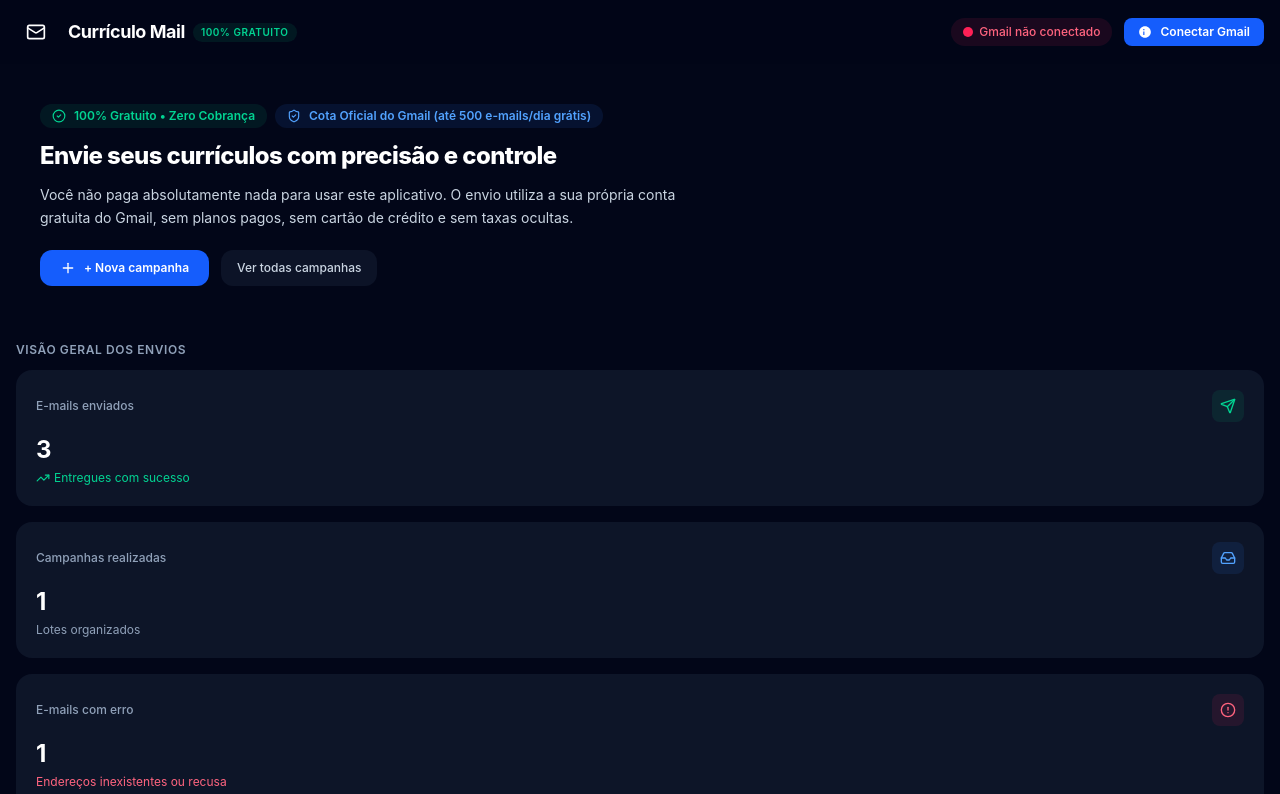
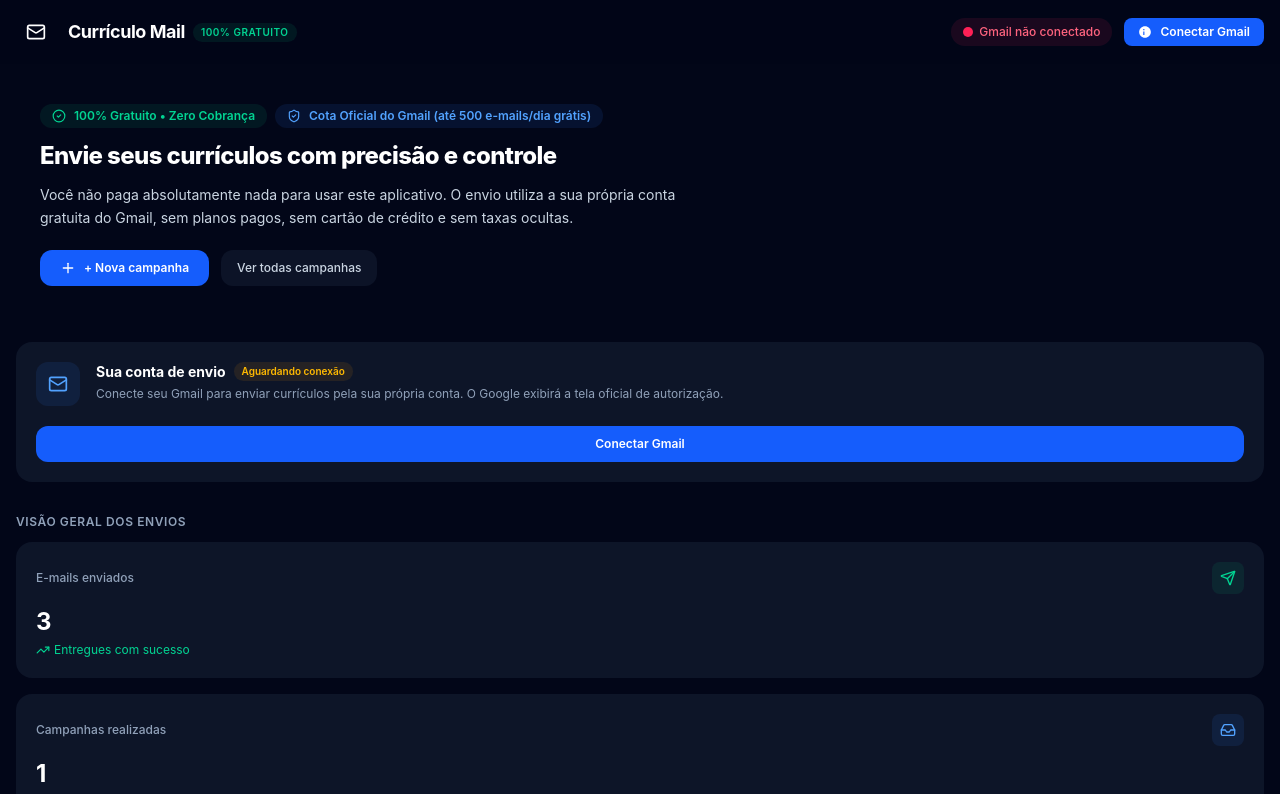
Before and after one commit to braininking/enviar-emails, a React (Vite) app: page / in a window 1280 px wide. Shown: the top 794 px of the page. Built offline with nearby package versions, Linux system fonts and the light colour scheme; no server answers.

Commit message:
feat: add Gmail connection panel to dashboard

```diff
--- a/src/pages/DashboardPage.tsx
+++ b/src/pages/DashboardPage.tsx
@@ -10,20 +10,29 @@
   Inbox,
   ShieldCheck,
   CheckCircle2,
+  Mail,
+  ShieldCheck,
 } from 'lucide-react';
 import { Campaign } from '../types';
 import { getDashboardStats } from '../services/campaignService';
+import { UserProfile } from '../types';
 
 interface DashboardPageProps {
   onNewCampaign: () => void;
   onViewCampaign: (campaign: Campaign) => void;
   onGoToCampaigns: () => void;
+  user: UserProfile | null;
+  onConnectGmail: () => void;
+  onDisconnectGmail: () => void;
 }
 
 export const DashboardPage: React.FC<DashboardPageProps> = ({
   onNewCampaign,
   onViewCampaign,
   onGoToCampaigns,
+  user,
+  onConnectGmail,
+  onDisconnectGmail,
 }) => {
   const stats = getDashboardStats();
 
@@ -63,6 +72,49 @@
         </div>
         {/* Decorative background shape */}
         <div className="absolute right-0 top-0 bottom-0 w-1/3 opacity-10 bg-[radial-gradient(ellipse_at_top,_var(--tw-gradient-stops))] from-blue-400 to-transparent pointer-events-none" />
+      </div>
+
+      {/* Gmail connection panel */}
+      <div className="bg-slate-900/90 border border-slate-800 rounded-2xl p-5 sm:p-6">
+        <div className="flex flex-col lg:flex-row lg:items-center justify-between gap-5">
+          <div className="flex items-start gap-4">
+            <div className={`w-11 h-11 rounded-xl flex items-center justify-center shrink-0 ${user ? 'bg-emerald-500/10 text-emerald-400' : 'bg-blue-500/10 text-blue-400'}`}>
+              {user ? <ShieldCheck className="w-5 h-5" /> : <Mail className="w-5 h-5" />}
+            </div>
+            <div>
+              <div className="flex items-center gap-2">
+                <h3 className="text-sm font-bold text-white">Sua conta de envio</h3>
+                <span className={`px-2 py-0.5 rounded-full text-[10px] font-semibold border ${user ? 'bg-emerald-500/10 text-emerald-400 border-emerald-500/20' : 'bg-amber-500/10 text-amber-400 border-amber-500/20'}`}>
+                  {user ? 'Conectado' : 'Aguardando conexão'}
+                </span>
+              </div>
+              {user ? (
+                <p className="text-xs text-slate-400 mt-1">
+                  Os envios serão feitos pela conta <strong className="text-slate-200">{user.email}</strong>. O token fica protegido no servidor e é renovado automaticamente quando necessário.
+                </p>
+              ) : (
+                <p className="text-xs text-slate-400 mt-1">
+                  Conecte seu Gmail para enviar currículos pela sua própria conta. O Google exibirá a tela oficial de autorização.
+                </p>
+              )}
+            </div>
+          </div>
+          {user ? (
+            <button
+              onClick={onDisconnectGmail}
+              className="px-4 py-2.5 bg-slate-950 hover:bg-slate-800 text-rose-300 border border-slate-700 rounded-xl text-xs font-semibold transition-colors cursor-pointer"
+            >
+              Desconectar
+            </button>
+          ) : (
+            <button
+              onClick={onConnectGmail}
+              className="px-5 py-2.5 bg-blue-600 hover:bg-blue-500 text-white rounded-xl text-xs font-semibold shadow-lg shadow-blue-600/20 transition-all cursor-pointer"
+            >
+              Conectar Gmail
+            </button>
+          )}
+        </div>
       </div>
 
       {/* Estatísticas Grid */}
```
